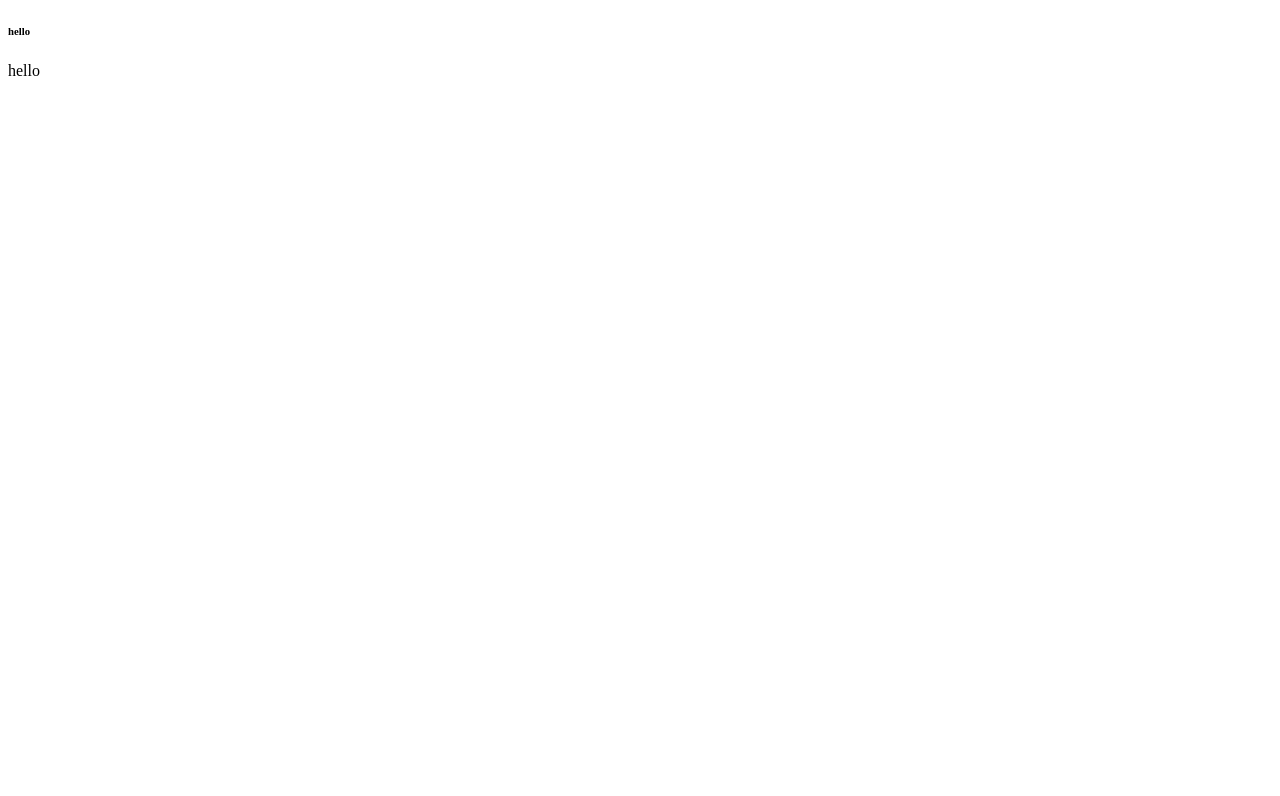
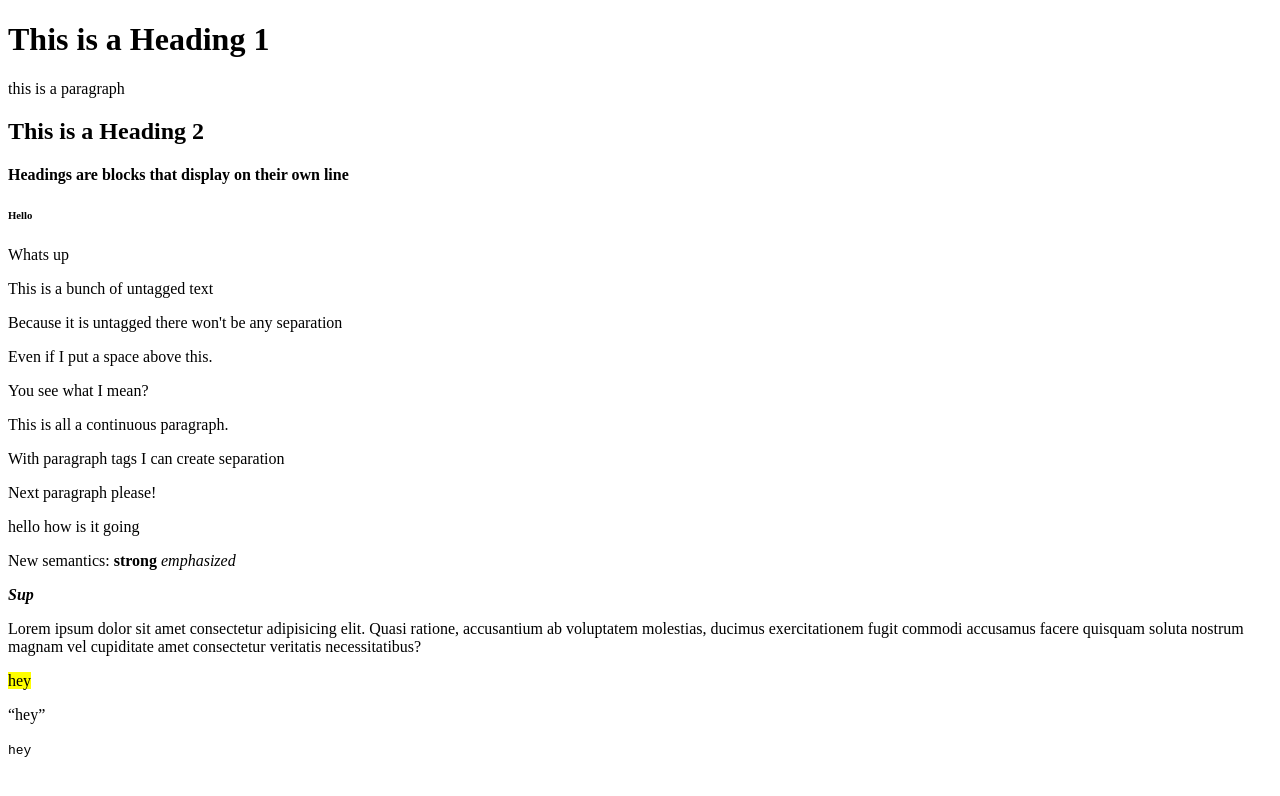
Before and after one commit to victorzhh/Victor-Capstone, a plain HTML site: page PartThree.html in a window 1280 px wide. Drawn offline with Linux system fonts and the light colour scheme.

Commit message:
finished two

```diff
--- a/PartThree.html
+++ b/PartThree.html
@@ -1,12 +1,75 @@
 <!DOCTYPE html>
-<html lang="en">
+<html>
 <head>
-    <meta charset="UTF-8">
-    <meta name="viewport" content="width=device-width, initial-scale=1.0">
-    <title>Document</title>
+    <meta charset="utf-8">
+    <title>Basics Part Two</title>
 </head>
+<body>
+<!-- HEADERS -->
+    <h1> This is a Heading 1</h1>
+    <p>this is a paragraph</p>
 
-<h6>hello</h6>
-<p>hello</p>
+    <h2>This is a Heading 2</h2><h4>Headings are blocks that display on their own line</h4>
+<!-- Experiment what - what is the smallest heading number? What happens if you try <h100> which is clearly not a real thing? -->
+    <!--The heading number that makes the smallest text is 6-->
+    <h6>Hello</h6>
+
+    <!--<h100> makes the text the same as if there were no tags at all-->
+    <h100>Whats up</h100>
+
+<!-- Check out how this part looks in the browser or preview -->
+<p>This is a bunch of untagged text</p>
+
+<p>Because            it is untagged there won't be any separation</p>
+
+
+
+
+
+
+
+
+<p>Even if I put a space above this.</p>
+
+
+<p>You see what I mean?</p>
+<p>This is all a continuous paragraph.</p>
+
+
+<!-- P TAGS! -->
+    <p>With paragraph tags I can create separation</p>
+    <p> Next paragraph please!</p>
+<!-- Go back and add some <p> and </p> tags to break up the preceeding text -->
+<!-- Experiment! What happens if you use just an opening tag, or just a closing tag? -->
+    <!--If you only use an opening or a closing tag, it is as if no tags were used at all-->
+    <!--It also apparently creates an error in the website and does not get display but it's not like that in the preview-->
+    <p>hello
+    how is it going
+
+
+<!-- IN-LINE TAGS-->
+    <p>New semantics: <strong>strong</strong> <em>emphasized</em></p>
+<!-- Can you figure out how to make something bold AND italicized? -->
+        <!--Use <em> </em> and <strong> </strong>-->
+        <em><strong><p>Sup</p></strong></em>
+
+<!-- LOREM -->
+<!-- Use lorem+Tab or lorem+Enter to quickly get filler text! Try it out-->
+        Lorem ipsum dolor sit amet consectetur adipisicing elit. Quasi ratione, accusantium ab voluptatem molestias, ducimus exercitationem fugit commodi accusamus facere quisquam soluta nostrum magnam vel cupiditate amet consectetur veritatis necessitatibus?
+
+<!-- OTHER TAGS -->
+<!-- Link for all the elements/tags, look through them and experiment with 3 new tags! -->
+<!-- https://developer.mozilla.org/en-US/docs/Web/HTML/Element -->
+
+        <!--<mark>(highlight), <q>(quotation marks), and <code>(shows it is code)-->
+
+    <p><mark>hey</mark></p>
+
+    <p><q>hey</q></p>
+
+    <p><code>hey</code></p>
+
+
+
 </body>
 </html>
```
